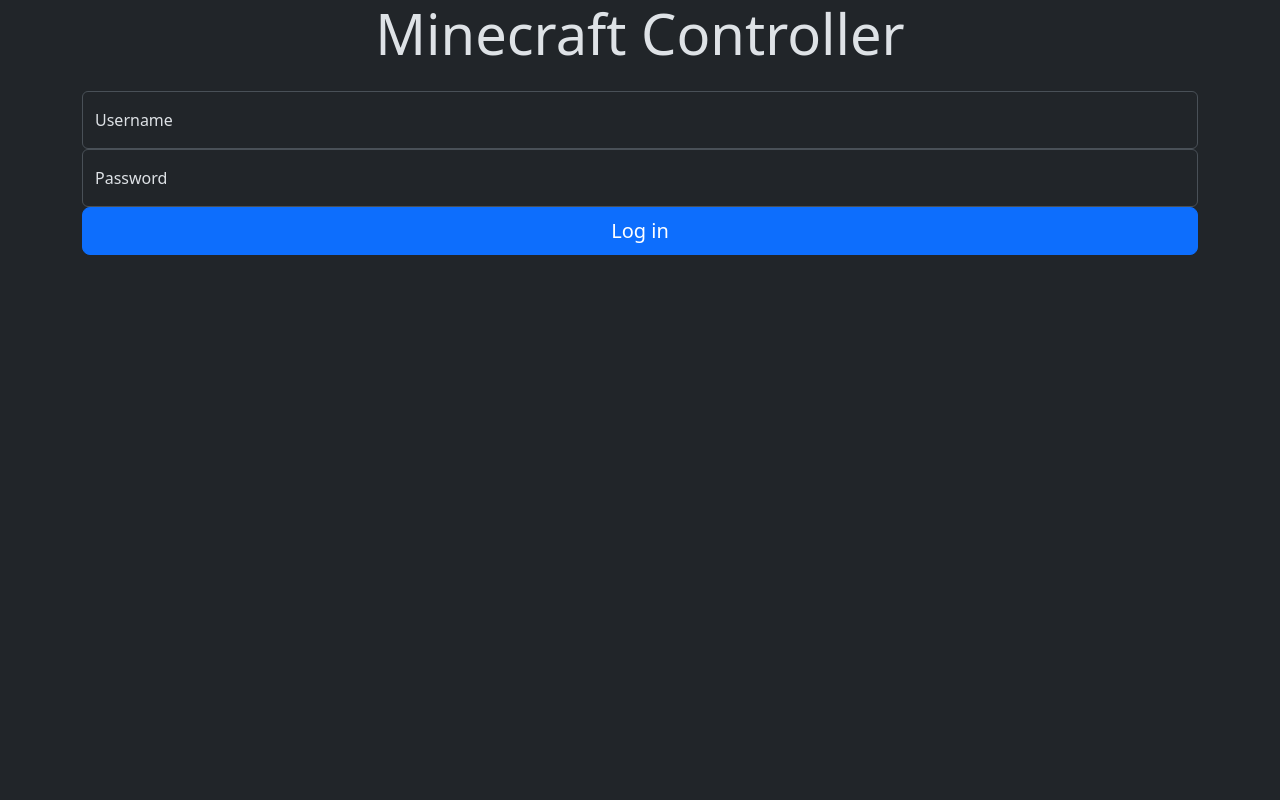
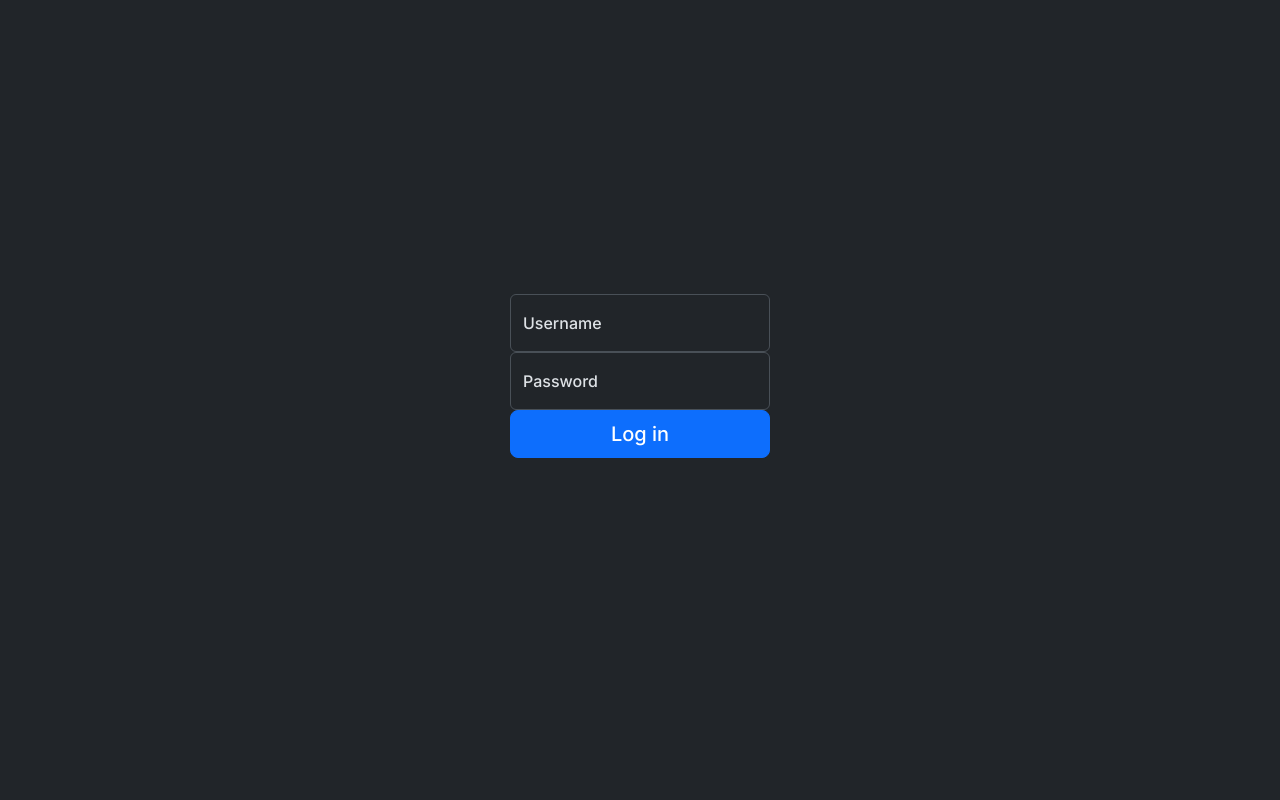
Before and after one commit to ekaj2/minecraft-controller, a Django app: page /login in a window 1280 px wide. Run offline with Django 4.2, Linux system fonts and the light colour scheme; some libraries are stand-ins or nearby versions.

Commit message:
WIP on the views

```diff
--- /dev/null
+++ b/controller/templates/base.html
@@ -0,0 +1,82 @@
+<!DOCTYPE html>
+<html lang="en" data-bs-theme="dark">
+    <head>
+        <style>
+.body{
+  font-family: 'Inter', sans-serif;
+}
+
+.content {
+  flex-grow: 1;
+  margin-left: 335px;  /* Sidebar width + 35 */
+  margin-right: 35px;
+}
+
+.content-caps-header {
+  margin-top: 20px;
+  margin-bottom: 20px;
+  font-family: 'Inter', sans-serif;
+  font-weight: 300;
+  font-size: 12px;
+  color: #666666;
+}
+
+.content-main-header {
+  margin-top: 20px;
+  font-family: 'Inter', sans-serif;
+  font-weight: 600;
+  font-size: 25px;
+  color: #000000;
+}
+
+.content-sub-header {
+  margin-bottom: 20px;
+  font-family: 'Inter', sans-serif;
+  font-weight: 300;
+  font-size: 15px;
+  color: #444444;
+}
+
+        </style>
+        <title>Minecraft Controller</title>
+        {% load static %}
+        <meta name="Minecraft Controller"
+              content="width=device-width, initial-scale=1.0">
+        <!-- Inter font -->
+        <link rel="preconnect" href="https://fonts.googleapis.com">
+        <link rel="preconnect" href="https://fonts.gstatic.com" crossorigin>
+        <link href="https://fonts.googleapis.com/css2?family=Inter:wght@300;500&display=swap"
+              rel="stylesheet">
+        <script src="https://unpkg.com/@lottiefiles/lottie-player@latest/dist/lottie-player.js"></script>
+        <link rel="stylesheet" type="text/css" href="{% static 'css/styles.css' %}">
+        <script src="https://unpkg.com/htmx.org@1.9.6"></script>
+        <link href="https://cdn.jsdelivr.net/npm/bootstrap@5.3.2/dist/css/bootstrap.min.css"
+              rel="stylesheet"
+              integrity="sha384-T3c6CoIi6uLrA9TneNEoa7RxnatzjcDSCmG1MXxSR1GAsXEV/Dwwykc2MPK8M2HN"
+              crossorigin="anonymous">
+        <!-- bootstrap-seleect latest compiled and minified css -->
+        <link rel="stylesheet"
+              href="https://cdn.jsdelivr.net/npm/bootstrap-select@1.14.0-beta3/dist/css/bootstrap-select.min.css">
+    </head>
+    <body class="body" hx-headers='{"X-CSRFToken": "{{ csrf_token }}"}'>
+        {% block body %}Missing body{% endblock %}
+        <script src="https://cdn.jsdelivr.net/npm/bootstrap@5.3.2/dist/js/bootstrap.bundle.min.js"
+                integrity="sha384-C6RzsynM9kWDrMNeT87bh95OGNyZPhcTNXj1NW7RuBCsyN/o0jlpcV8Qyq46cDfL"
+                crossorigin="anonymous"></script>
+        <script src="https://code.jquery.com/jquery-3.6.4.min.js"
+                integrity="sha256-oP6HI9z1XaZNBrJURtCoUT5SUnxFr8s3BzRl+cbzUq8="
+                crossorigin="anonymous"></script>
+        <!-- bootstrap-select Latest compiled and minified JavaScript -->
+        <script src="https://cdn.jsdelivr.net/npm/bootstrap-select@1.14.0-beta3/dist/js/bootstrap-select.min.js"></script>
+        {% block scripts %}{% endblock %}
+        <script data-collect-dnt="true"
+                async
+                defer
+                src="https://sa.prompteditor.io/latest.js"></script>
+        <noscript>
+            <img src="https://sa.prompteditor.io/noscript.gif"
+                 alt=""
+                 referrerpolicy="no-referrer-when-downgrade" />
+        </noscript>
+    </body>
+</html>
--- a/controller/templates/login_page.html
+++ b/controller/templates/login_page.html
@@ -1,19 +1,8 @@
-<!DOCTYPE html>
-<html lang="en" data-bs-theme="dark">
-  <head>
-    <meta charset="utf-8" />
-    <meta name="viewport" content="width=device-width, initial-scale=1" />
-    <link href="https://cdn.jsdelivr.net/npm/bootstrap@5.3.0-alpha3/dist/css/bootstrap.min.css"
-          rel="stylesheet"
-          integrity="sha384-KK94CHFLLe+nY2dmCWGMq91rCGa5gtU4mk92HdvYe+M/SXH301p5ILy+dN9+nJOZ"
-          crossorigin="anonymous" />
-    <title>Minecraft Controller</title>
-    {% load static %}
-    <link rel="stylesheet" href="{% static 'css/login.css' %}" />
-  </head>
-  <body class="d-flex align-items-center">
-    <div class="container">
-      <h1 class="text-center mb-4 display-4">Minecraft Controller</h1>
+{% extends "base.html" %}
+{% block body %}
+  <div class="d-flex justify-content-center align-items-center"
+       style="height: 100vh">
+    <div>
       <form method="post" class="needs-validation" novalidate>
         {% csrf_token %}
         <div class="form-floating mx-auto">
@@ -39,10 +28,5 @@
         </div>
       </form>
     </div>
-    <script src="https://code.jquery.com/jquery-3.5.1.slim.min.js"></script>
-    <script src="https://cdn.jsdelivr.net/npm/@popperjs/core@2.9.3/dist/umd/popper.min.js"></script>
-    <script src="https://cdn.jsdelivr.net/npm/bootstrap@5.3.0-alpha3/dist/js/bootstrap.bundle.min.js"
-            integrity="sha384-ENjdO4Dr2bkBIFxQpeoTz1HIcje39Wm4jDKdf19U8gI4ddQ3GYNS7NTKfAdVQSZe"
-            crossorigin="anonymous"></script>
-  </body>
-</html>
+  </div>
+{% endblock %}
```
Also changed, not shown: controller/templates/public_dashboard.html (+19 -10 lines).
